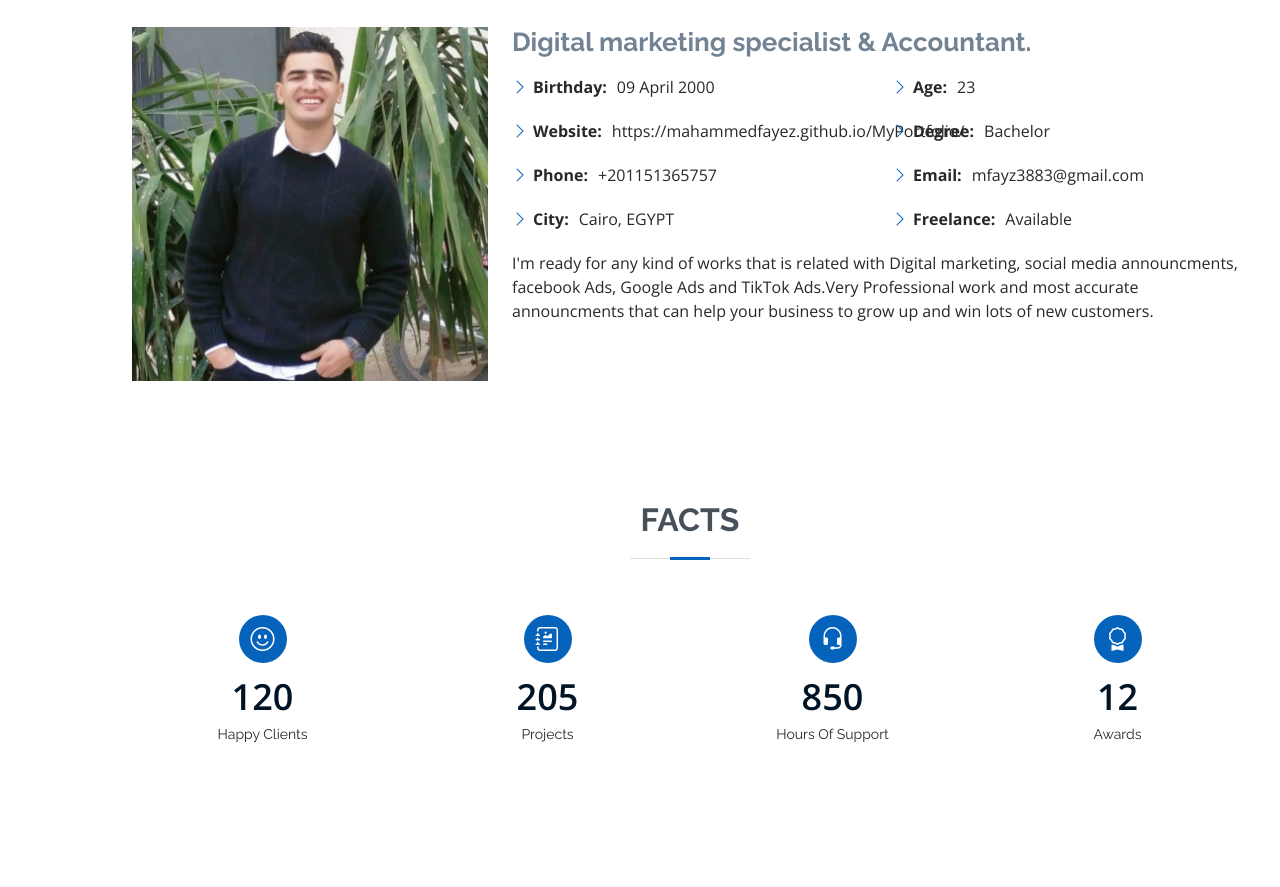
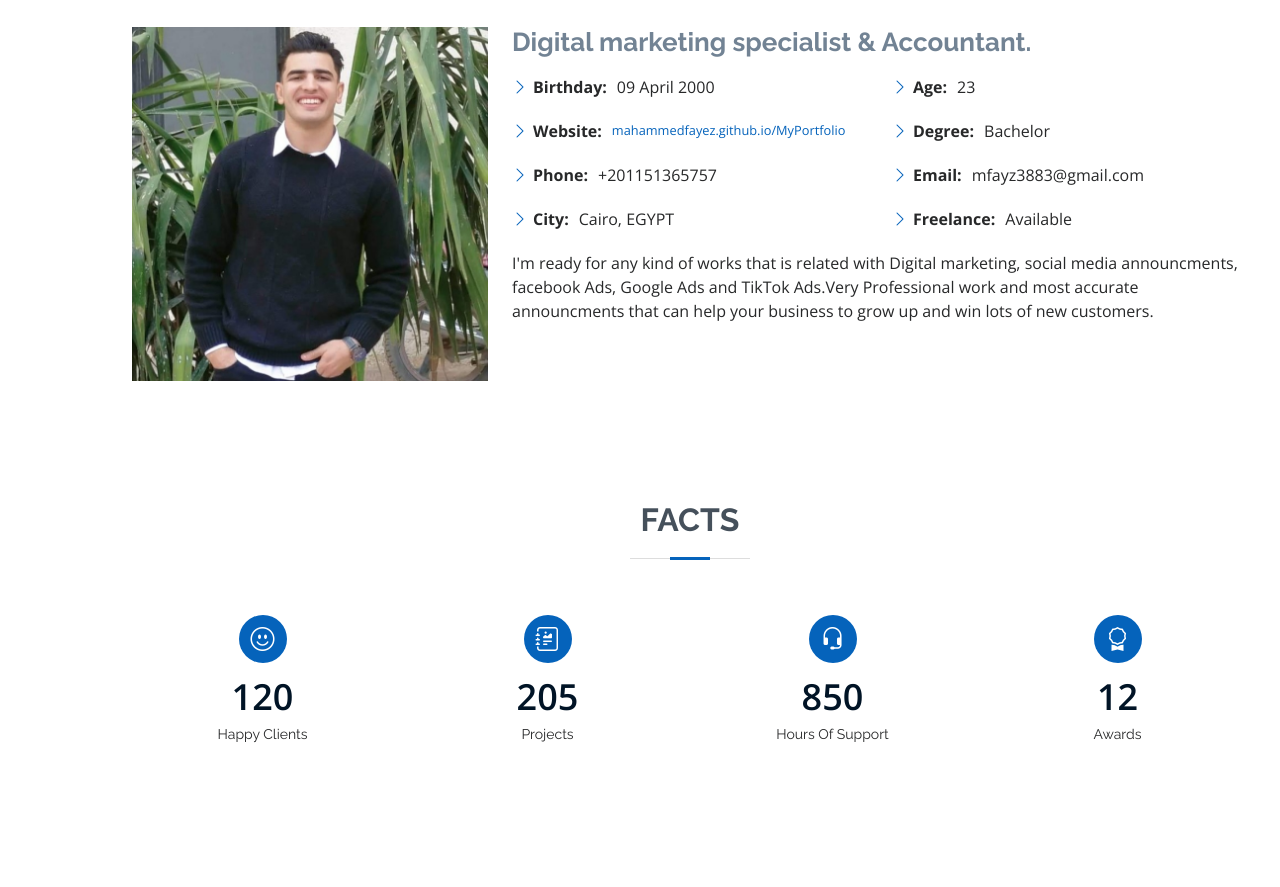
Before and after one commit to MahammedFayez/MyPortfolio, a plain HTML site: page index.html in a window 1280 px wide. Shown: the part 965-1852 px from the top of the page. Drawn offline with nearby package versions, Linux system fonts and the light colour scheme.

Commit message:
Update index.html

```diff
--- a/index.html
+++ b/index.html
@@ -89,7 +89,7 @@
               <div class="col-lg-6">
                 <ul>
                   <li><i class="bi bi-chevron-right"></i> <strong>Birthday:</strong> <span>09 April 2000</span></li>
-                  <li><i class="bi bi-chevron-right"></i> <strong>Website:</strong> <span>https://mahammedfayez.github.io/MyPortfolio/</span></li>
+                  <li><i class="bi bi-chevron-right"></i> <strong>Website:</strong> <span style="font-size: 0.8rem !important;"><a href="https://mahammedfayez.github.io/MyPortfolio">mahammedfayez.github.io/MyPortfolio</a></span></li>
                   <li><i class="bi bi-chevron-right"></i> <strong>Phone:</strong> <span>+201151365757</span></li>
                   <li><i class="bi bi-chevron-right"></i> <strong>City:</strong> <span>Cairo, EGYPT</span></li>
                 </ul>
```
